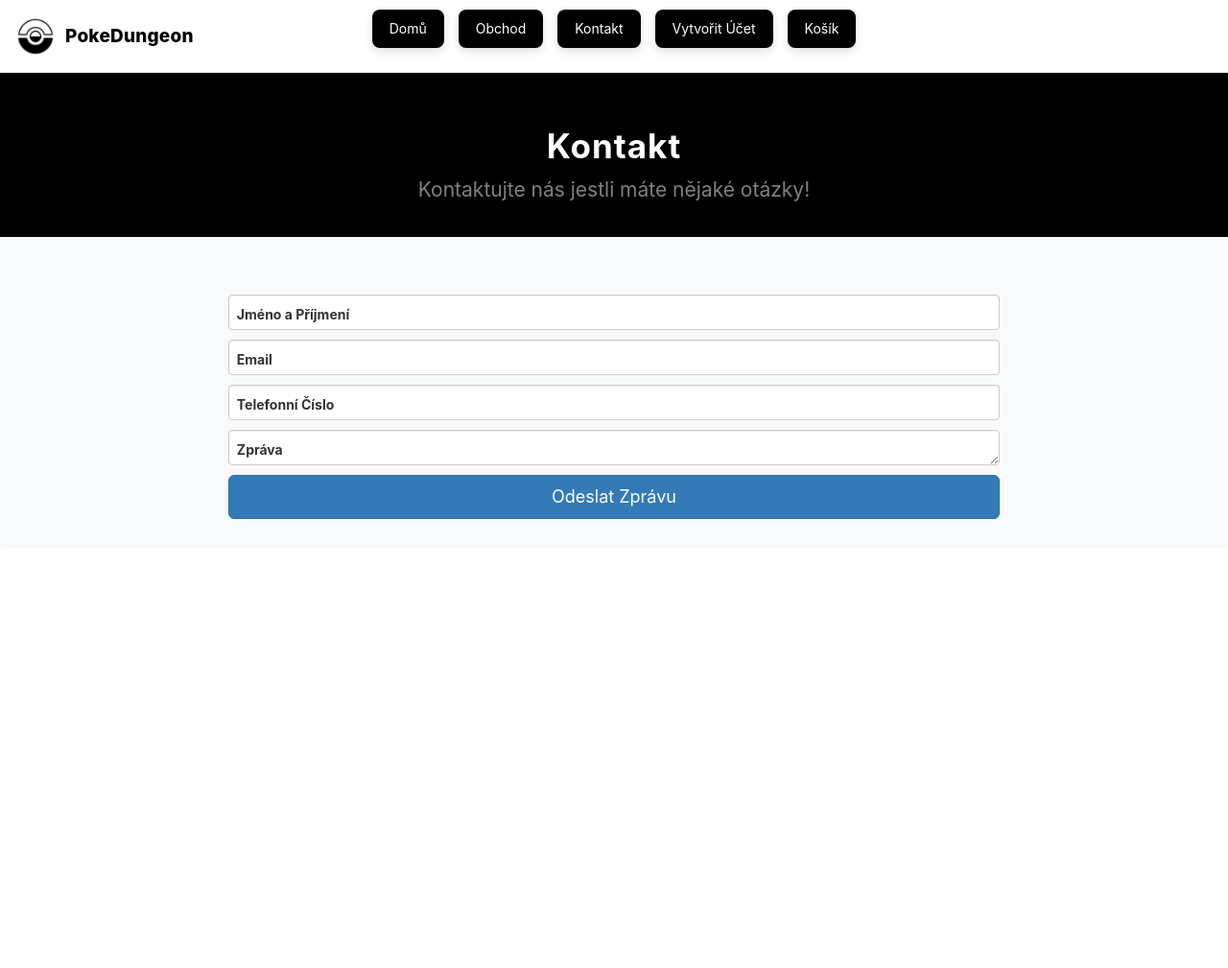
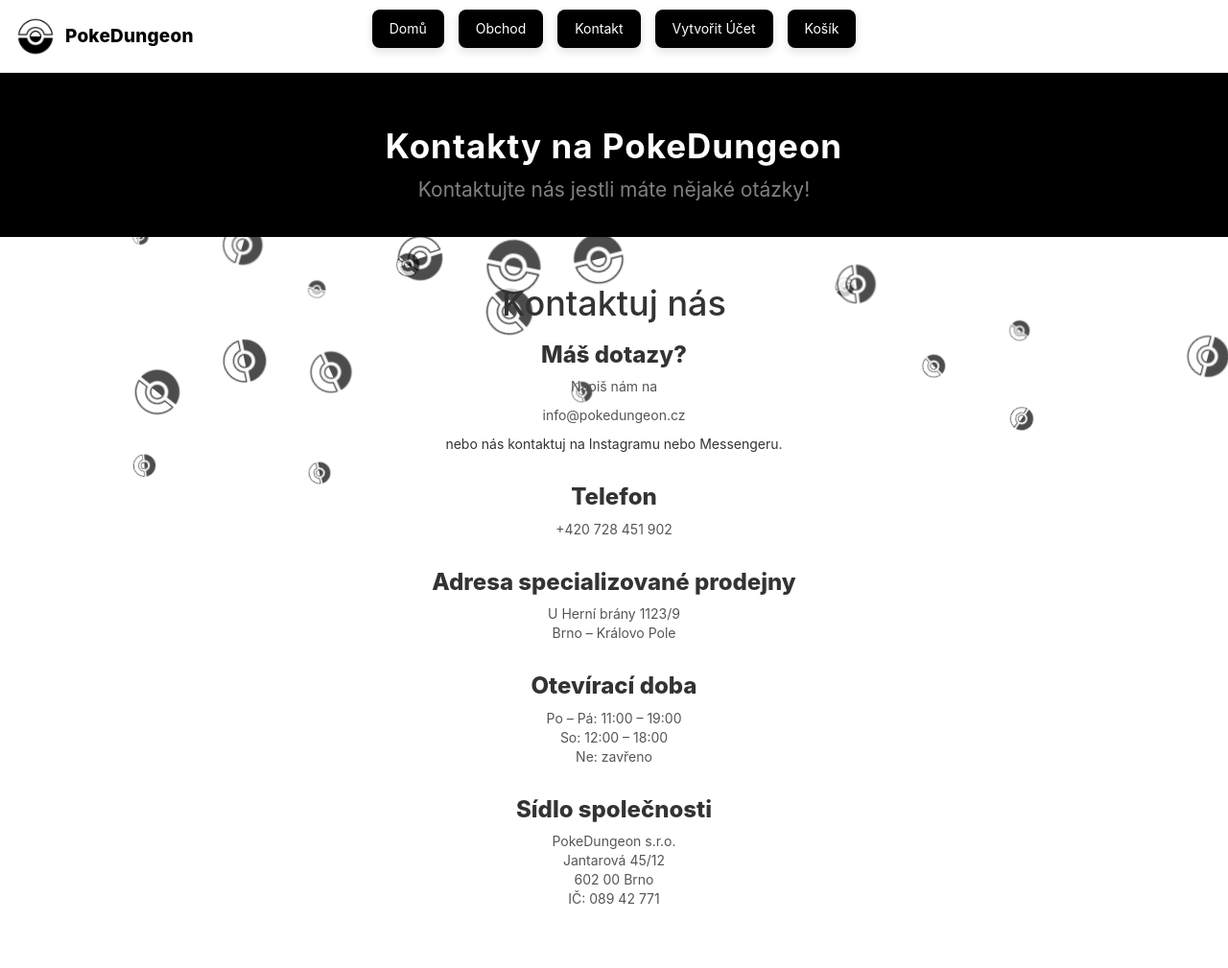
Before and after one commit to clarelol123/Maturitni-Projekt, a Flask app: page /contacts in a window 1280 px wide. Shown: the whole page at 96% size. Before the commit the page ends 541 px from the top, so only its background shows below. Run offline with Flask 3, Linux system fonts and the light colour scheme; some libraries are stand-ins or nearby versions.

Commit message:
aaaaaaaaaaaa

```diff
--- a/templates/contacts.html
+++ b/templates/contacts.html
@@ -188,7 +188,62 @@
     color: black;
     letter-spacing: 0.2px;
 }
+/* ===== HARD CENTER CONTACT CONTENT ===== */
 
+.contact-grid {
+    display: flex;
+    justify-content: center;
+}
+
+.contact-center {
+    width: 100%;
+    max-width: 700px;
+    text-align: center;
+}
+
+.contact-info {
+    text-align: center;
+}
+
+.contact-block {
+    margin-bottom: 32px;
+}
+
+.contact-block h3 {
+    font-weight: 800;
+}
+
+.contact-block p {
+    color: #555;
+}
+.pokeball-rain {
+    position: fixed;
+    top: 0;
+    left: 0;
+    width: 100%;
+    height: 100%;
+    pointer-events: none;
+    z-index: -1;
+    overflow: hidden;
+}
+
+.pokeball {
+    position: absolute;
+    background-image: url("static/images/pokedungeon logo.png");
+    background-size: contain;
+    background-repeat: no-repeat;
+    opacity: 0.7;
+    animation: fall linear infinite;
+}
+
+@keyframes fall {
+    from {
+        transform: translateY(0) rotate(0deg);
+    }
+    to {
+        transform: translateY(120vh) rotate(360deg);
+    }
+}
 </style>
 </head>
 <body>
@@ -234,46 +289,59 @@
         <header class="bg-dark py-2">
             <div class="container px-4 px-lg-5 my-5">
                 <div class="text-center text-white">
-                    <h1 class="display-4 fw-bolder">Kontakt</h1>
+                    <h1 class="display-4 fw-bolder">Kontakty na PokeDungeon</h1>
                     <p class="lead fw-normal text-white-50 mb-0">Kontaktujte nás jestli máte nějaké otázky!</p>
                 </div>
             </div>
         </header>
-                <!-- Contact form -->
-                <div class="bg-light rounded-3 py-5 px-4 px-md-5 mb-5">
-                    <div class="text-center mb-5">
+<section class="contact-page py-5">
+
+      <div class="contact-info">
+    <h1 class="contact-title">Kontaktuj nás</h1>
+        <div class="contact-block">
+          <h3>Máš dotazy?</h3>
+          <p>
+            Napiš nám na
+           <p>info@pokedungeon.cz</p>
+            nebo nás kontaktuj na Instagramu nebo Messengeru.
+          </p>
         </div>
-                    <div class="row gx-5 justify-content-center">
-                        <div class="col-lg-8 col-xl-6">
-                                <!-- Name -->
-                                <div class="form-floating mb-3">
-                                    <input class="form-control" id="name" type="text" placeholder="Zadejte svojé jméno..." required />
-                                    <label for="name">Jméno a Příjmení</label>
+
+        <div class="contact-block">
+          <h3>Telefon</h3>
+          <p>+420 728 451 902</p>
         </div>
-                                <!-- Email -->
-                                <div class="form-floating mb-3">
-                                    <input class="form-control" id="email" type="email" placeholder="pavel@šrek.com" required />
-                                    <label for="email">Email</label>
+
+        <div class="contact-block">
+          <h3>Adresa specializované prodejny</h3>
+          <p>
+            U Herní brány 1123/9<br>
+            Brno – Královo Pole
+          </p>
+
         </div>
-                                <!-- Phone -->
-                                <div class="form-floating mb-3">
-                                    <input class="form-control" id="phone" type="tel" placeholder="+420 123 456 789" required />
-                                    <label for="phone">Telefonní Číslo</label>
+
+        <div class="contact-block">
+          <h3>Otevírací doba</h3>
+          <p>
+            Po – Pá: 11:00 – 19:00<br>
+            So: 12:00 – 18:00<br>
+            Ne: zavřeno
+          </p>
         </div>
-                                <!-- Message -->
-                                <div class="form-floating mb-3">
-                                    <textarea class="form-control" id="message" placeholder="Enter your message here..." required></textarea>
-                                    <label for="message">Zpráva</label>
+
+        <div class="contact-block">
+          <h3>Sídlo společnosti</h3>
+          <p>
+            PokeDungeon s.r.o.<br>
+            Jantarová 45/12<br>
+            602 00 Brno<br>
+            IČ: 089 42 771
+          </p>
         </div>
-                                <!-- Submit -->
-                                <div class="d-grid">
-                                    <!-- Odeslani zprávy pomoci java scriptu-->
-                                <button class="btn btn-primary btn-lg" type="button" onclick="odeslatzpravu('Vaše Zpráva')">
-                                    Odeslat Zprávu
-                                </button>
+
       </div>
-                            </form>
-                        </div>
+
     </div>
   </div>
 </section>
@@ -281,12 +349,45 @@
         <script src="https://cdn.jsdelivr.net/npm/bootstrap@5.2.3/dist/js/bootstrap.bundle.min.js"></script>
         <!-- Core theme JS-->
         <script src="js/scripts.js"></script>
-                        <!-- Java Script na pridani do produktu do kosiku-->
                         <script>
-                            function odeslatzpravu(nazev) {
+                        document.addEventListener("DOMContentLoaded", () => {
+    const container = document.querySelector(".pokeball-rain");
 
-                                alert(nazev + " byla odeslána!");
+    const columns = 14;           // more lanes than before
+    const ballsPerColumn = 12;    // total ≈ 168 balls (14 x 12)
+    const laneWidth = 100 / columns;
+
+    for (let col = 0; col < columns; col++) {
+        for (let i = 0; i < ballsPerColumn; i++) {
+            const ball = document.createElement("div");
+            ball.classList.add("pokeball");
+
+            // Keep them in neat vertical lanes
+            const laneCenter = (col * laneWidth) + (laneWidth / 2);
+            ball.style.left = laneCenter + "vw";
+
+            // Start above the screen so they "rain in"
+            ball.style.top = (-200 - Math.random() * 800) + "px";
+
+            // Mix of big and small
+            const isBig = Math.random() > 0.5;
+            const size = isBig
+                ? (Math.random() * 20 + 45)   // big: ~45–65px
+                : (Math.random() * 12 + 18);  // small: ~18–30px
+
+            ball.style.width = size + "px";
+            ball.style.height = size + "px";
+
+            // Different fall speeds
+            ball.style.animationDuration = (Math.random() * 6 + 5) + "s";
+
+            // Staggered start so they don’t all drop at once
+            ball.style.animationDelay = Math.random() * 5 + "s";
+
+            container.appendChild(ball);
         }
+    }
+});
                         </script>
     </body>
 </html>
```
Also changed, not shown: templates/index.html (+4 -21 lines), templates/shop.html (+0 -47 lines), templates/ucet.html (+39 -2 lines), static/images/mystery box.png (added). Lines whose indentation alone changed are shown as unchanged.
